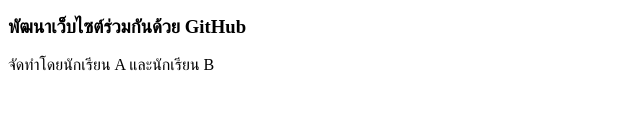
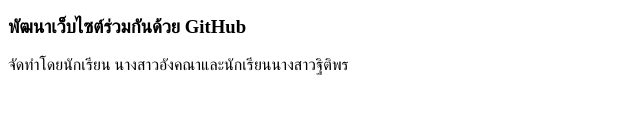
Before and after one commit to angkanakaewwilat-rgb/pair-programming, a plain HTML site: page index.html in a window 1280 px wide. Shown: the part 148-262 px from the top of the page, without its empty margins (0-640 px from the left). Drawn offline with Linux system fonts and the light colour scheme.

Commit message:
Update index.html

```diff
--- a/index.html
+++ b/index.html
@@ -9,6 +9,6 @@
     <h2>แผนกเทคโนโลยีสารสนเทศ</h2>
     <p>วิทยาลัยการอาชีพนครศรีธรรมราช</p>
     <h3>พัฒนาเว็บไซต์ร่วมกันด้วย GitHub</h3>
-    <p>จัดทำโดยนักเรียน A และนักเรียน B</p>
+    <p>จัดทำโดยนักเรียน นางสาวอังคณาและนักเรียนนางสาวฐิติพร</p>
 </body>
 </html>
```
